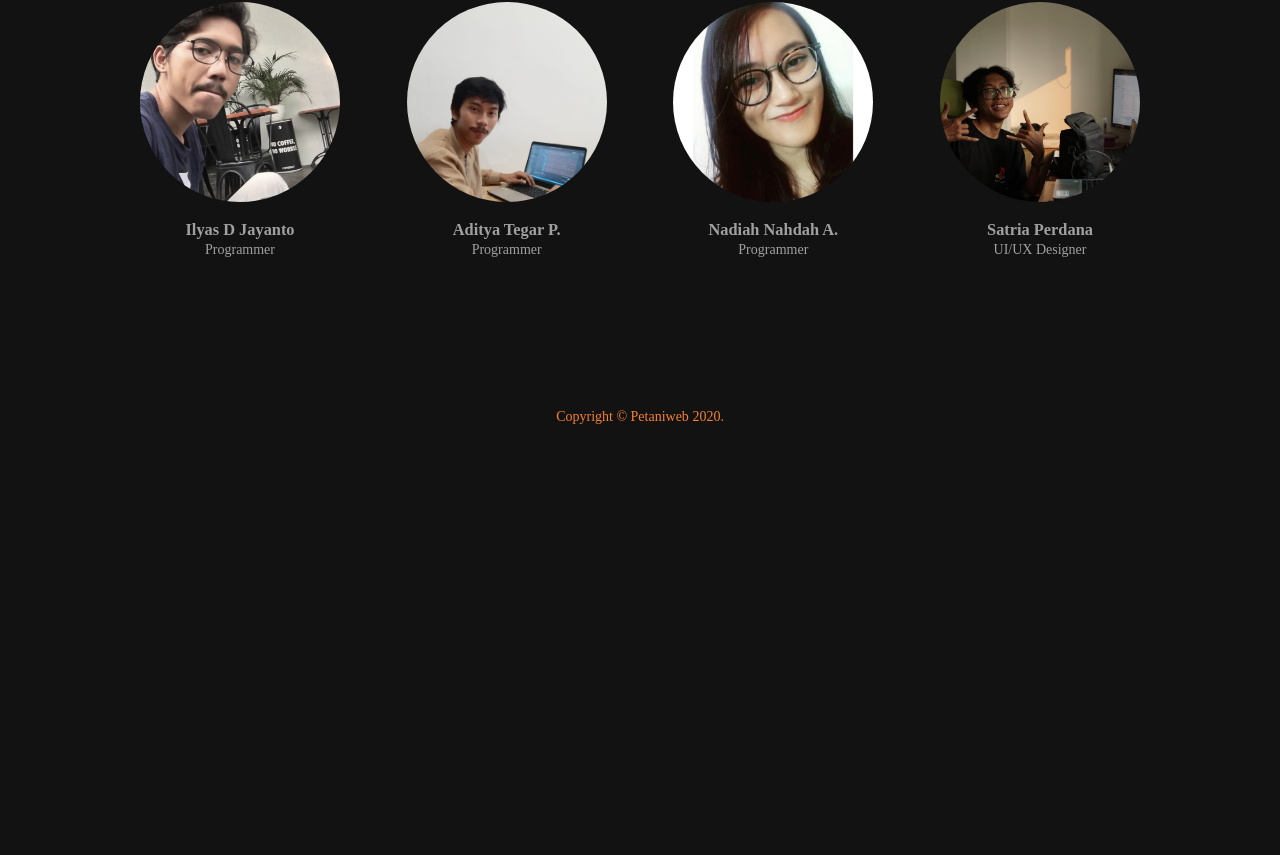
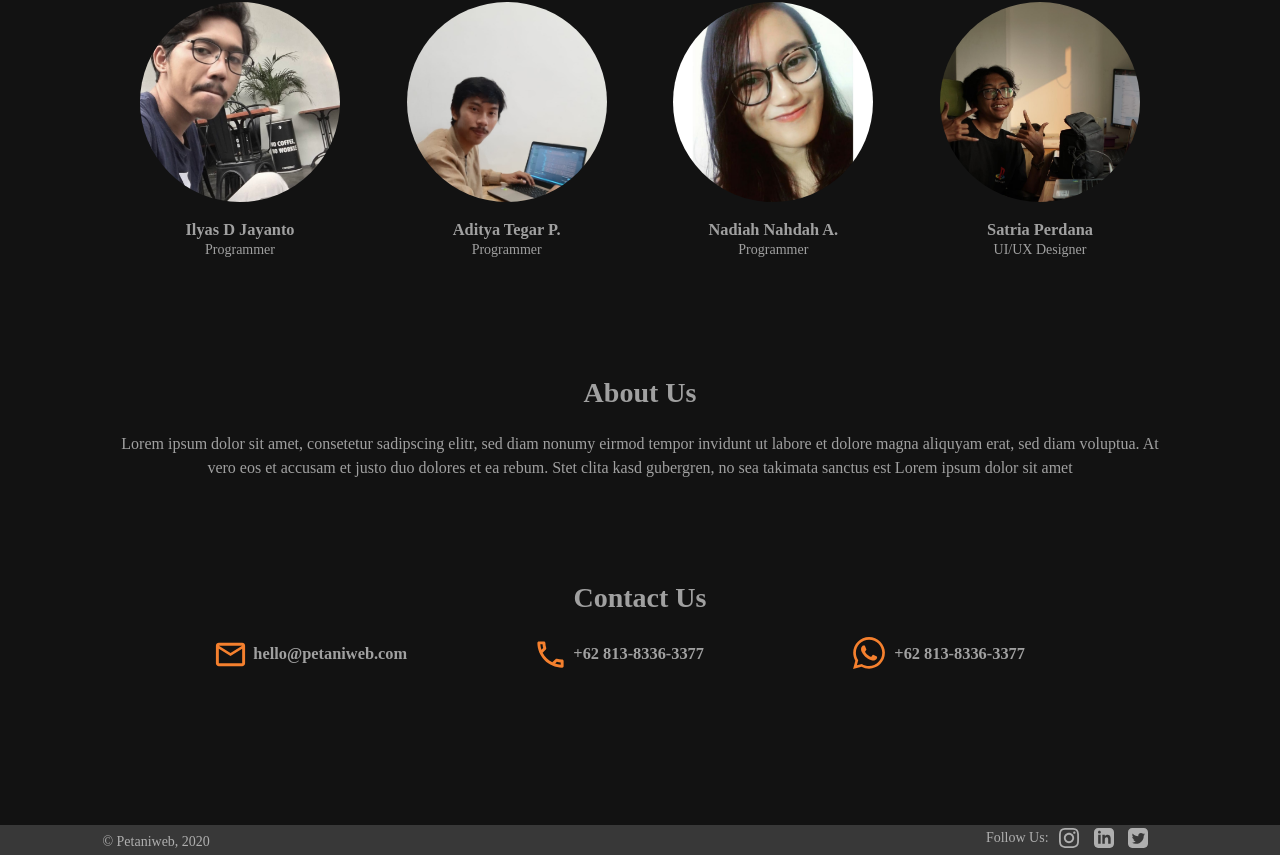
Before and after one commit to ilyas-muhammad/petaniweb, a React (Create React App) app: page / in a window 1280 px wide. Shown: the part 3020-3875 px from the top of the page. Before the commit the page ends 3447 px from the top, so only its background shows below. Built offline with nearby package versions, Linux system fonts and the light colour scheme.

Commit message:
initiate contact about and footer section

```diff
--- a/src/App.tsx
+++ b/src/App.tsx
@@ -9,6 +9,8 @@ import ProjectSection from './component/ProjectSection';
 import TestimonialSection from './component/TestimonialSection';
 import CourseSection from './component/CourseSection';
 import TeamSection from './component/TeamSection';
+import AboutSection from './component/AboutSection';
+import ContactSection from './component/ContactSection';
 
 const useStyles = makeStyles((theme: Theme) =>
   createStyles({
@@ -22,8 +24,11 @@ const useStyles = makeStyles((theme: Theme) =>
     },
     footer: {
       width: '100%',
+      minHeight: 30,
       position: 'absolute',
       bottom: '-5%',
+      backgroundColor: 'rgba(255, 255, 255, 0.16)',
+      padding: '0.5% 10% 0 8%',
     },
     masterSection: {
       position: 'absolute',
@@ -34,7 +39,7 @@ const useStyles = makeStyles((theme: Theme) =>
       [theme.breakpoints.up('sm')]: {
         zIndex: 2,
         position: 'absolute',
-        top: '24%',
+        top: '21%',
         left: '0%',
       },
     },
@@ -52,7 +57,7 @@ const useStyles = makeStyles((theme: Theme) =>
       [theme.breakpoints.up('sm')]: {
         zIndex: 2,
         position: 'absolute',
-        top: '48%',
+        top: '42%',
         left: '15%',
       },
       [theme.breakpoints.down('sm')]: {
@@ -153,7 +158,25 @@ export default function App() {
             <TeamSection />
           </Grid>
         </Grid>
-        <Copyright className={classes.footer} />
+
+        {/* About Section */}
+        <Grid className={classes.dividerEachSection} container justify="center" item md={12} xs={12}>
+          <Grid container justify="center" item md={10} xs={10}>
+            <AboutSection />
+          </Grid>
+        </Grid>
+
+        {/* Contact Section */}
+        <Grid className={classes.dividerEachSection} container justify="center" item md={12} xs={12}>
+          <Grid container justify="center" item md={10} xs={10}>
+            <ContactSection />
+          </Grid>
+        </Grid>
+        <Grid className={classes.footer}>
+          <Grid item xs={12} md={12}>
+            <Copyright />
+          </Grid>
+        </Grid>
       </Grid>
     </>
   );
--- /dev/null
+++ b/src/component/AboutSection.tsx
@@ -0,0 +1,25 @@
+import React from 'react';
+import { Typography } from '@material-ui/core';
+import { createStyles, makeStyles } from '@material-ui/core/styles';
+
+const useStyles = makeStyles(() =>
+  createStyles({
+    center: {
+      textAlign: 'center',
+    },
+  }),
+);
+
+export default function About() {
+  const classes = useStyles();
+  return (
+    <div className={classes.center}>
+      <h1>About Us</h1>
+      <Typography>
+        Lorem ipsum dolor sit amet, consetetur sadipscing elitr, sed diam nonumy eirmod tempor invidunt ut labore et
+        dolore magna aliquyam erat, sed diam voluptua. At vero eos et accusam et justo duo dolores et ea rebum. Stet
+        clita kasd gubergren, no sea takimata sanctus est Lorem ipsum dolor sit amet
+      </Typography>
+    </div>
+  );
+}
--- /dev/null
+++ b/src/component/ContactSection.tsx
@@ -0,0 +1,48 @@
+import React from 'react';
+import { Grid, Icon } from '@material-ui/core';
+import { createStyles, makeStyles } from '@material-ui/core/styles';
+import { EmailOutlined as EmailIcon, PhoneOutlined as PhoneIcon } from '@material-ui/icons';
+
+const useStyles = makeStyles(() =>
+  createStyles({
+    center: {
+      textAlign: 'center',
+    },
+    flex: {
+      display: 'flex',
+      marginLeft: '5%',
+    },
+    info: {
+      marginTop: '2%',
+      marginLeft: 5,
+    },
+  }),
+);
+
+export default function About() {
+  const classes = useStyles();
+  return (
+    <Grid container justify="center" className={classes.center}>
+      <h1>Contact Us</h1>
+      <Grid container justify="center" item xs={12} md={12}>
+        <Grid className={classes.flex} item md={3} xs={8}>
+          <EmailIcon fontSize="large" color="primary" /> <h3 className={classes.info}>hello@petaniweb.com</h3>
+        </Grid>
+        <Grid className={classes.flex} item md={3} xs={8}>
+          <PhoneIcon fontSize="large" color="primary" /> <h3 className={classes.info}>+62 813-8336-3377</h3>
+        </Grid>
+        <Grid className={classes.flex} item md={3} xs={8}>
+          <Icon fontSize="large">
+            <svg xmlns="http://www.w3.org/2000/svg" width="40" height="40" viewBox="0 0 30 30">
+              <path
+                fill="#f5802e"
+                d="M.057 24l1.687-6.163c-1.041-1.804-1.588-3.849-1.587-5.946.003-6.556 5.338-11.891 11.893-11.891 3.181.001 6.167 1.24 8.413 3.488 2.245 2.248 3.481 5.236 3.48 8.414-.003 6.557-5.338 11.892-11.893 11.892-1.99-.001-3.951-.5-5.688-1.448l-6.305 1.654zm6.597-3.807c1.676.995 3.276 1.591 5.392 1.592 5.448 0 9.886-4.434 9.889-9.885.002-5.462-4.415-9.89-9.881-9.892-5.452 0-9.887 4.434-9.889 9.884-.001 2.225.651 3.891 1.746 5.634l-.999 3.648 3.742-.981zm11.387-5.464c-.074-.124-.272-.198-.57-.347-.297-.149-1.758-.868-2.031-.967-.272-.099-.47-.149-.669.149-.198.297-.768.967-.941 1.165-.173.198-.347.223-.644.074-.297-.149-1.255-.462-2.39-1.475-.883-.788-1.48-1.761-1.653-2.059-.173-.297-.018-.458.13-.606.134-.133.297-.347.446-.521.151-.172.2-.296.3-.495.099-.198.05-.372-.025-.521-.075-.148-.669-1.611-.916-2.206-.242-.579-.487-.501-.669-.51l-.57-.01c-.198 0-.52.074-.792.372s-1.04 1.016-1.04 2.479 1.065 2.876 1.213 3.074c.149.198 2.095 3.2 5.076 4.487.709.306 1.263.489 1.694.626.712.226 1.36.194 1.872.118.571-.085 1.758-.719 2.006-1.413.248-.695.248-1.29.173-1.414z"
+              />
+            </svg>
+          </Icon>{' '}
+          <h3 className={classes.info}>+62 813-8336-3377</h3>
+        </Grid>
+      </Grid>
+    </Grid>
+  );
+}
--- a/src/component/Copyright.tsx
+++ b/src/component/Copyright.tsx
@@ -1,16 +1,35 @@
 import React from 'react';
-import Typography from '@material-ui/core/Typography';
+import { Typography, SvgIcon } from '@material-ui/core';
 import Link from '@material-ui/core/Link';
 
 export default function copyright(props) {
   return (
-    <Typography {...props} variant="body2" color="textSecondary" align="center">
-      {'Copyright © '}
-      <Link color="primary" href="https://petaniweb.com/">
-        Petaniweb
-      </Link>{' '}
-      {new Date().getFullYear()}
-      {'.'}
-    </Typography>
+    <>
+      <Typography {...props} variant="body2" color="textPrimary" align="left">
+        {'© '}
+        <Link color="textPrimary" href="https://petaniweb.com/">
+          Petaniweb,
+        </Link>{' '}
+        {new Date().getFullYear()}
+        <Typography style={{ marginTop: '-2.3%' }} variant="body2" color="textPrimary" align="right">
+          {'Follow Us:'}
+          <SvgIcon style={{ marginBottom: '-1%', marginLeft: '1%' }}>
+            <svg xmlns="http://www.w3.org/2000/svg" width="20" height="20" viewBox="0 0 24 24">
+              <path d="M12 2.163c3.204 0 3.584.012 4.85.07 3.252.148 4.771 1.691 4.919 4.919.058 1.265.069 1.645.069 4.849 0 3.205-.012 3.584-.069 4.849-.149 3.225-1.664 4.771-4.919 4.919-1.266.058-1.644.07-4.85.07-3.204 0-3.584-.012-4.849-.07-3.26-.149-4.771-1.699-4.919-4.92-.058-1.265-.07-1.644-.07-4.849 0-3.204.013-3.583.07-4.849.149-3.227 1.664-4.771 4.919-4.919 1.266-.057 1.645-.069 4.849-.069zm0-2.163c-3.259 0-3.667.014-4.947.072-4.358.2-6.78 2.618-6.98 6.98-.059 1.281-.073 1.689-.073 4.948 0 3.259.014 3.668.072 4.948.2 4.358 2.618 6.78 6.98 6.98 1.281.058 1.689.072 4.948.072 3.259 0 3.668-.014 4.948-.072 4.354-.2 6.782-2.618 6.979-6.98.059-1.28.073-1.689.073-4.948 0-3.259-.014-3.667-.072-4.947-.196-4.354-2.617-6.78-6.979-6.98-1.281-.059-1.69-.073-4.949-.073zm0 5.838c-3.403 0-6.162 2.759-6.162 6.162s2.759 6.163 6.162 6.163 6.162-2.759 6.162-6.163c0-3.403-2.759-6.162-6.162-6.162zm0 10.162c-2.209 0-4-1.79-4-4 0-2.209 1.791-4 4-4s4 1.791 4 4c0 2.21-1.791 4-4 4zm6.406-11.845c-.796 0-1.441.645-1.441 1.44s.645 1.44 1.441 1.44c.795 0 1.439-.645 1.439-1.44s-.644-1.44-1.439-1.44z" />
+            </svg>
+          </SvgIcon>
+          <SvgIcon style={{ marginBottom: '-1%', marginLeft: '1%' }}>
+            <svg xmlns="http://www.w3.org/2000/svg" width="20" height="20" viewBox="0 0 24 24">
+              <path d="M19 0h-14c-2.761 0-5 2.239-5 5v14c0 2.761 2.239 5 5 5h14c2.762 0 5-2.239 5-5v-14c0-2.761-2.238-5-5-5zm-11 19h-3v-11h3v11zm-1.5-12.268c-.966 0-1.75-.79-1.75-1.764s.784-1.764 1.75-1.764 1.75.79 1.75 1.764-.783 1.764-1.75 1.764zm13.5 12.268h-3v-5.604c0-3.368-4-3.113-4 0v5.604h-3v-11h3v1.765c1.396-2.586 7-2.777 7 2.476v6.759z" />
+            </svg>
+          </SvgIcon>
+          <SvgIcon style={{ marginBottom: '-1%', marginLeft: '1%' }}>
+            <svg xmlns="http://www.w3.org/2000/svg" width="20" height="20" viewBox="0 0 24 24">
+              <path d="M19 0h-14c-2.761 0-5 2.239-5 5v14c0 2.761 2.239 5 5 5h14c2.762 0 5-2.239 5-5v-14c0-2.761-2.238-5-5-5zm-.139 9.237c.209 4.617-3.234 9.765-9.33 9.765-1.854 0-3.579-.543-5.032-1.475 1.742.205 3.48-.278 4.86-1.359-1.437-.027-2.649-.976-3.066-2.28.515.098 1.021.069 1.482-.056-1.579-.317-2.668-1.739-2.633-3.26.442.246.949.394 1.486.411-1.461-.977-1.875-2.907-1.016-4.383 1.619 1.986 4.038 3.293 6.766 3.43-.479-2.053 1.08-4.03 3.199-4.03.943 0 1.797.398 2.395 1.037.748-.147 1.451-.42 2.086-.796-.246.767-.766 1.41-1.443 1.816.664-.08 1.297-.256 1.885-.517-.439.656-.996 1.234-1.639 1.697z" />
+            </svg>
+          </SvgIcon>
+        </Typography>
+      </Typography>
+    </>
   );
 }
--- a/src/component/TeamSection.tsx
+++ b/src/component/TeamSection.tsx
@@ -1,5 +1,5 @@
 import React from 'react';
-import { Grid, Avatar, Typography } from '@material-ui/core';
+import { Grid, Avatar } from '@material-ui/core';
 import { createStyles, makeStyles, Theme } from '@material-ui/core/styles';
 
 const useStyles = makeStyles((theme: Theme) =>
```
